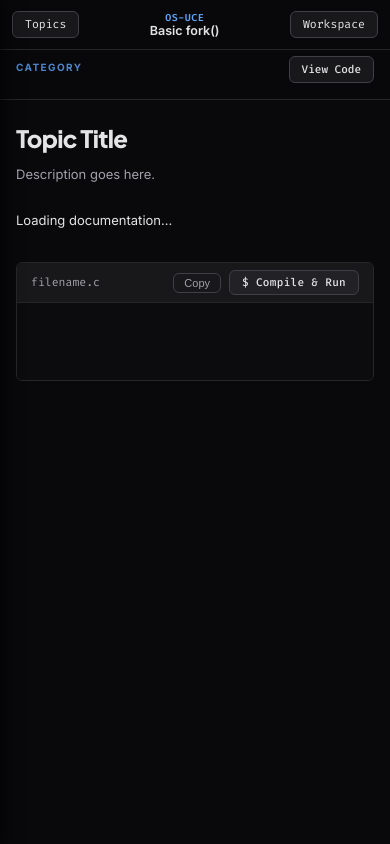
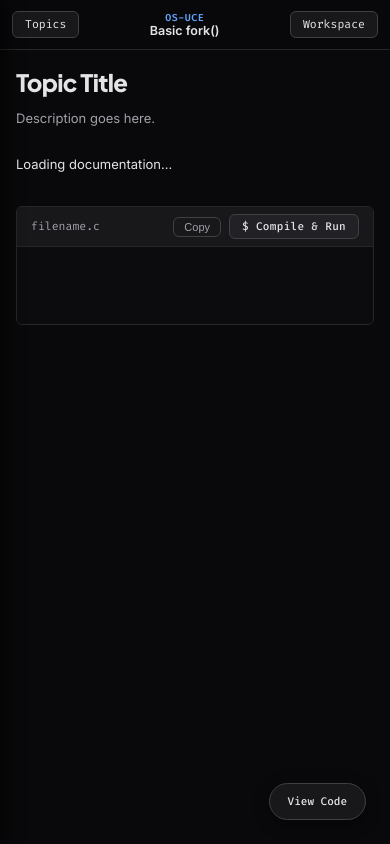
Before and after one commit to Maheshzero/c-docs, a website: page index.html in a window 390 px wide. Drawn offline with Linux system fonts and the light colour scheme.

Commit message:
style: convert View Code into a fixed floating action button and hide doc-header-bar on mobile viewports

```diff
--- a/style.css
+++ b/style.css
@@ -1580,9 +1580,50 @@ body.light-theme .mobile-nav-top {
   }
 
   .doc-header-bar {
-    top: -18px;
-    margin: -18px -16px 16px;
-    padding: 12px 16px;
+    position: static;
+    background: transparent !important;
+    border-bottom: none !important;
+    backdrop-filter: none !important;
+    -webkit-backdrop-filter: none !important;
+    margin: 0 !important;
+    padding: 0 !important;
+    height: 0;
+    overflow: visible;
+  }
+
+  .doc-category {
+    display: none !important;
+  }
+
+  #floating-code-btn {
+    position: fixed;
+    bottom: 24px;
+    right: 24px;
+    z-index: 100;
+    display: inline-flex !important;
+    align-items: center;
+    justify-content: center;
+    background: var(--bg-2);
+    border: 1px solid var(--border-mid);
+    color: var(--text);
+    font-family: var(--font-mono);
+    font-size: 11px;
+    font-weight: 600;
+    padding: 10px 18px;
+    border-radius: 50px;
+    box-shadow: 0 4px 16px rgba(0, 0, 0, 0.45);
+    cursor: pointer;
+    transition: all 0.2s cubic-bezier(0.4, 0, 0.2, 1);
+  }
+
+  #floating-code-btn:hover {
+    background: var(--bg-3) !important;
+    color: var(--accent) !important;
+    border-color: var(--accent) !important;
+  }
+
+  #floating-code-btn:active {
+    transform: scale(0.95);
   }
 
   .tab-content { padding-bottom: 60px; }
```
